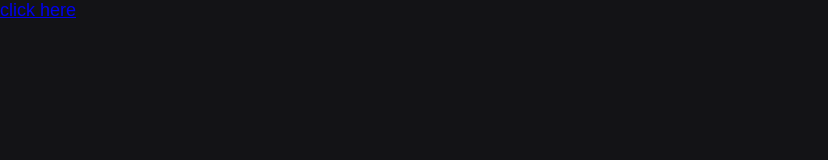
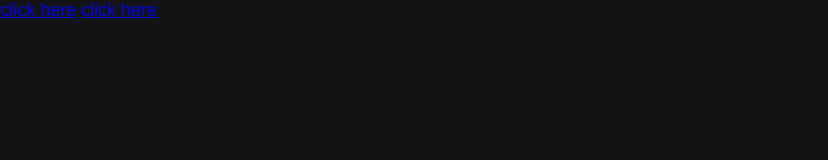
Before and after one commit to Trckst4r/Trckst4r.github.io, a plain HTML site: page index.html in a window 1280 px wide. Shown: the top 160 px of the page, without its empty margins (0-828 px from the left). Drawn offline with Linux system fonts and the light colour scheme.

Commit message:
Update index.html

```diff
--- a/index.html
+++ b/index.html
@@ -28,6 +28,7 @@
 
   <body>
     <a href="Weekwebsite.html" target="_blank" >click here</a>
+    <a href="Youtube-mirror.html" target="_blank" >click here</a>
     <div class="wrapper">
       <div class="container">
         <p id="question">Do you love me?</p>
```
